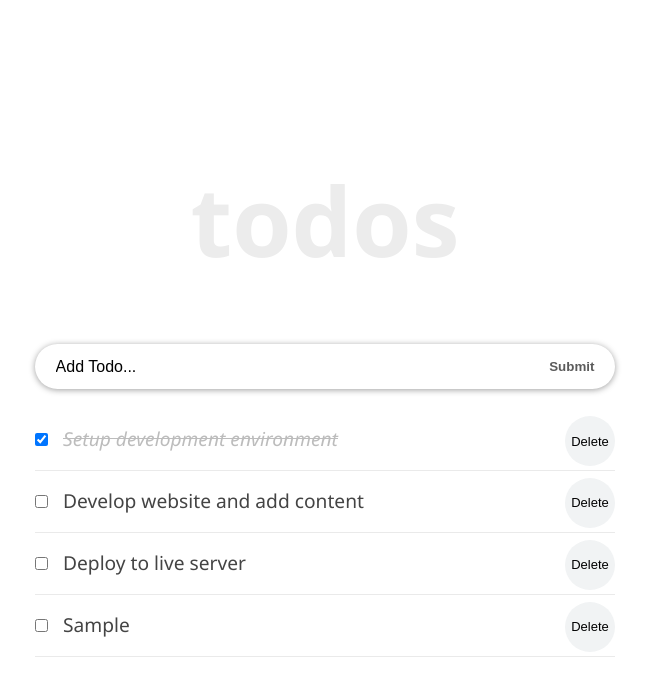
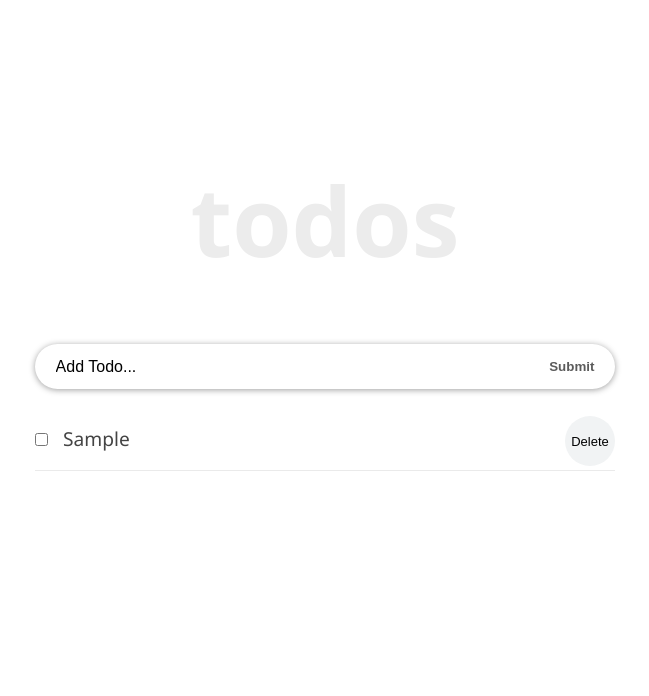
Before and after one commit to chukwuebukaVictor/react-todo-list, a React (Create React App) app: page / in a window 1280 px wide. Both pictures are taken after typing "Sample" into the empty fields and a click on the button "Submit". Shown: the top 696 px of the page, without its empty margins (315-964 px from the left). Built offline with nearby package versions, Linux system fonts and the light colour scheme.

Commit message:
Add editfunctionality

```diff
--- a/src/components/TodoContainer.js
+++ b/src/components/TodoContainer.js
@@ -9,23 +9,7 @@
     super(props);
 
     this.state = {
-      todos: [
-        {
-          id: uuidv4(),
-          title: 'Setup development environment',
-          completed: true,
-        },
-        {
-          id: uuidv4(),
-          title: 'Develop website and add content',
-          completed: false,
-        },
-        {
-          id: uuidv4(),
-          title: 'Deploy to live server',
-          completed: false,
-        },
-      ],
+      todos: [],
     };
   }
 
@@ -64,6 +48,19 @@
   });
 }
 
+setUpdate = (updatedTitle, id) => {
+  this.setState({
+		todos: this.state.todos.map(todo => {
+			if(todo.id === id){
+				todo.title = updatedTitle;
+			}
+			return todo
+		})
+	})
+}
+
+
+
 render() {
   return (
     <div className='container'>
@@ -74,6 +71,7 @@
 			deleteTodoProps={this.delTodo}
         todos={this.state.todos}
         handleChangeProps={this.handleChange}
+				setUpdate={this.setUpdate}
       />
 			</div>
     </div>
--- a/src/components/TodoItem.js
+++ b/src/components/TodoItem.js
@@ -2,6 +2,22 @@
 import styles from './TodoItem.module.css'
 
 class TodoItem extends React.Component {
+
+state = {
+	editing: false,
+}
+
+handleEditing = () => {
+	this.setState({
+		editing: true,
+	})
+}
+
+handleUpdatedDone = event => {
+  if (event.key === "Enter") {
+    this.setState({ editing: false })
+  }
+}
 render() {
 	const {completed,id,title} = this.props.todo
 
@@ -11,9 +27,19 @@
 		opacity: 0.4,
 		textDecoration: "line-through",
 	}
+
+  let viewMode = {}
+  let editMode = {}
+
+  if (this.state.editing) {
+    viewMode.display = "none"
+  } else {
+    editMode.display = "none"
+  }
+
   return (
-			<div>
     <li className={styles.item}>
+			<div onDoubleClick={this.handleEditing} style={viewMode}>
         <input
           type="checkbox"
 			  	className={styles.checkbox}
@@ -24,8 +50,17 @@
 			  <span style={completed ? completedStyle : null}>
           {this.props.todo.title}
         </span>
+		  </div>
+			<input type="text"
+			className={styles.textInput}
+			value={title}
+			style={editMode}
+			onChange={e => {
+				this.props.setUpdate(e.target.value, id);
+			}}
+			onKeyDown={this.handleUpdatedDone}
+			/>
     </li>
-			</div>
   );
 }
 }
--- a/src/components/TodoItem.module.css
+++ b/src/components/TodoItem.module.css
@@ -21,3 +21,9 @@
     width: 50px;
     margin: -10px 0 0 10px;
   }
+
+  .textInput {
+    width: 100%;
+    padding: 10px;
+    border: 1px solid #dfdfdf;
+  }
--- a/src/components/TodosList.js
+++ b/src/components/TodosList.js
@@ -11,6 +11,7 @@
             todo={todo}
             handleChangeProps={this.props.handleChangeProps}
             deleteTodoProps={this.props.deleteTodoProps}
+						setUpdate={this.props.setUpdate}
           />
         ))}
       </ul>
```
Lines whose indentation alone changed are shown as unchanged.
